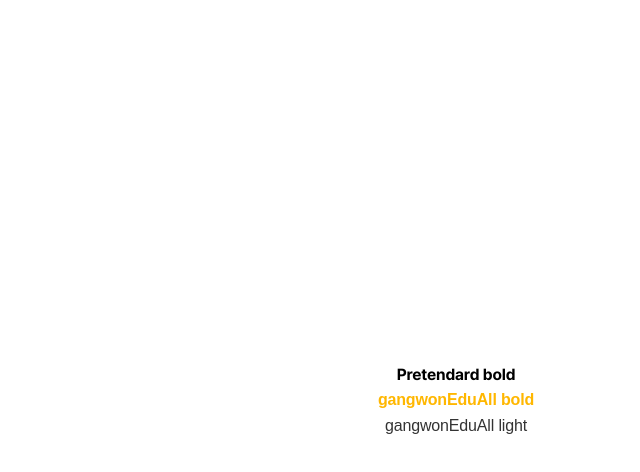
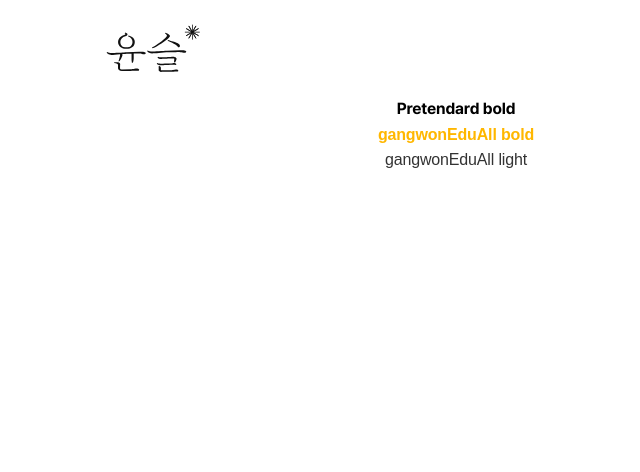
Before and after one commit to Cymply/cymply-fe, a Next.js app: page / in a window 1280 px wide. Shown: the top 472 px of the page, without its empty margins (184-824 px from the left). Built offline with nearby package versions, Linux system fonts and the light colour scheme; no server answers; a web font is replaced by a local one.

Commit message:
feat: common components - header

```diff
--- a/src/app/layout.tsx
+++ b/src/app/layout.tsx
@@ -2,6 +2,7 @@ import type { Metadata } from "next";
 import localFont from "next/font/local";
 import "../styles/globals.css";
 import { Providers } from "./providers";
+import { AppLayout } from "@/widgets/layout";
 
 export const metadata: Metadata = {
   title: "Create Next App",
@@ -38,7 +39,9 @@ export default function RootLayout({
   return (
     <html lang="en">
       <body className={`${pretendard.variable} ${gangwonEduAll.variable}`}>
-        <Providers>{children}</Providers>
+        <Providers>
+          <AppLayout>{children}</AppLayout>
+        </Providers>
       </body>
     </html>
   );
--- a/src/app/page.tsx
+++ b/src/app/page.tsx
@@ -1,6 +1,6 @@
 export default function Home() {
   return (
-    <div className="flex flex-col items-center justify-center h-screen">
+    <div className="flex flex-col items-center h-screen">
       <p className="font-pretendard font-bold">Pretendard bold</p>
       <p className="font-gangwonEduAll font-bold text-primary">gangwonEduAll bold</p>
       <p className="font-gangwonEduAll font-light text-black-600">gangwonEduAll light</p>
--- /dev/null
+++ b/src/widgets/header/index.ts
@@ -0,0 +1,2 @@
+export { Header } from "./ui/Header";
+export { Logo } from "./ui/Logo";
--- /dev/null
+++ b/src/widgets/header/ui/Header.tsx
@@ -0,0 +1,9 @@
+import { Logo } from "./Logo";
+
+export const Header = () => {
+  return (
+    <header className="flex justify-between p-6">
+      <Logo />
+    </header>
+  );
+};
--- /dev/null
+++ b/src/widgets/header/ui/Logo.tsx
@@ -0,0 +1,10 @@
+import Link from "next/link";
+import Image from "next/image";
+
+export const Logo = () => {
+  return (
+    <Link href="/">
+      <Image src="/images/logo.svg" alt="logo" width={100} height={100} />
+    </Link>
+  );
+};
--- /dev/null
+++ b/src/widgets/layout/index.ts
@@ -0,0 +1 @@
+export { AppLayout } from "./ui/AppLayout";
--- /dev/null
+++ b/src/widgets/layout/ui/AppLayout.tsx
@@ -0,0 +1,11 @@
+"use client";
+import { Header } from "@/widgets/header";
+
+export const AppLayout = ({ children }: { children: React.ReactNode }) => {
+  return (
+    <main className="relative w-full h-full">
+      <Header />
+      <div>{children}</div>
+    </main>
+  );
+};
```
Also changed, not shown: public/images/logo.svg (added).
